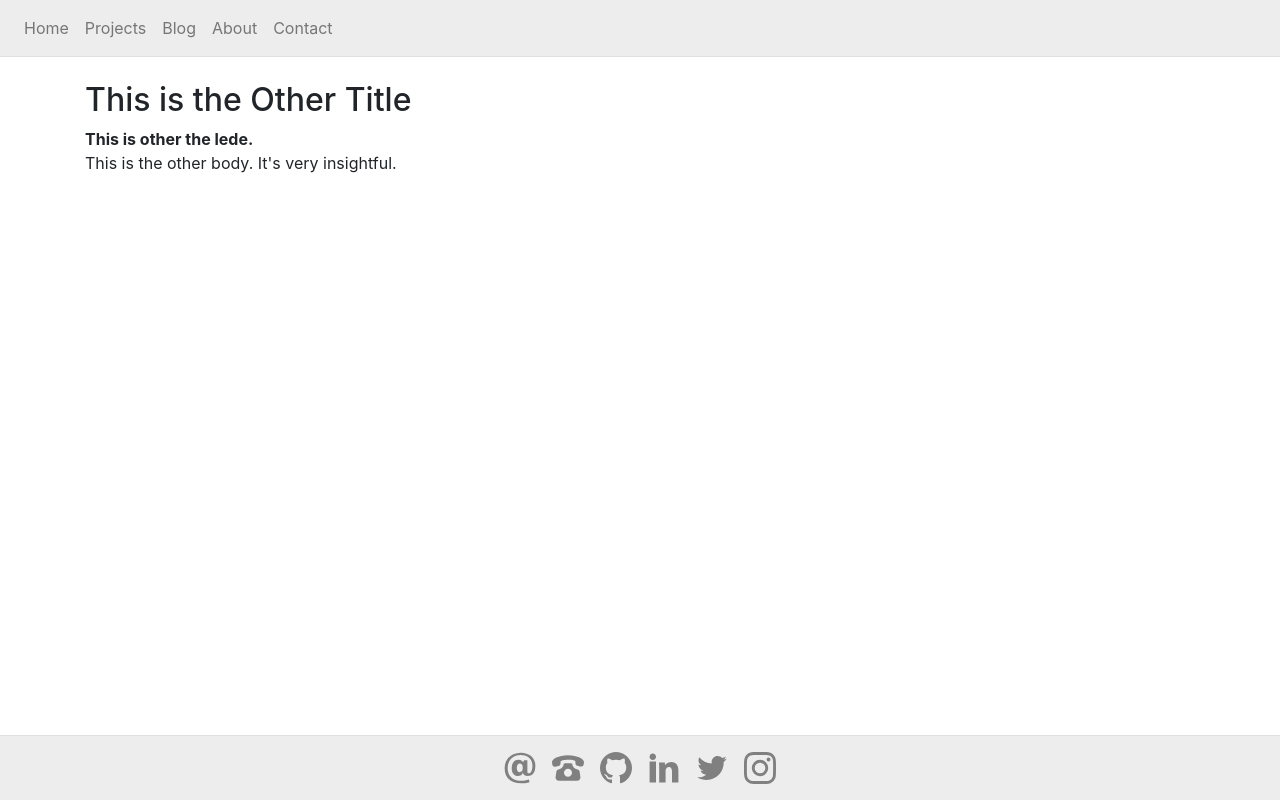
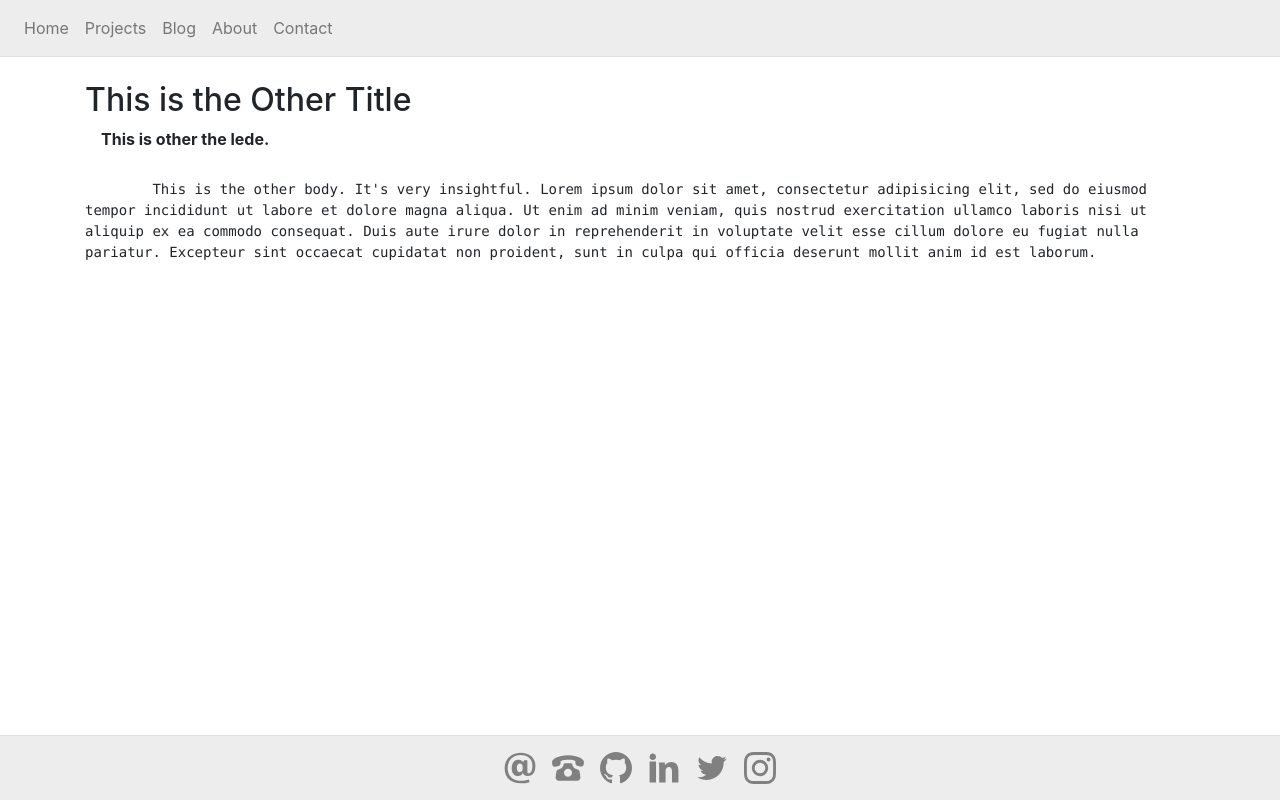
Before and after one commit to ryanmcalpin/portfolio, an Angular app: page /portfolio/blog/1 in a window 1280 px wide. Built offline with nearby package versions, Linux system fonts and the light colour scheme.

Commit message:
style blog card, change blog detail body tag to pre, style blog detail

```diff
--- a/src/app/blog-detail/blog-detail.component.css
+++ b/src/app/blog-detail/blog-detail.component.css
@@ -0,0 +1,13 @@
+.lede {
+  margin-left: 1em;
+}
+
+pre {
+  white-space: pre-wrap;       /* Since CSS 2.1 */
+  white-space: -moz-pre-wrap;  /* Mozilla, since 1999 */
+  white-space: -pre-wrap;      /* Opera 4-6 */
+  white-space: -o-pre-wrap;    /* Opera 7 */
+  word-wrap: break-word;       /* Internet Explorer 5.5+ */
+
+  margin-top: 2em;
+}
--- a/src/app/blog-detail/blog-detail.component.html
+++ b/src/app/blog-detail/blog-detail.component.html
@@ -1,3 +1,3 @@
 <h2>{{post.title}}</h2>
-<strong>{{post.lede}}</strong>
-<p>{{post.body}}</p>
+<strong class="lede">{{post.lede}}</strong>
+<pre>{{post.body}}</pre>
--- a/src/app/blog.service.ts
+++ b/src/app/blog.service.ts
@@ -9,12 +9,14 @@ export class BlogService {
       {
         title: "This is the Title",
         lede: "This is the lede.",
-        body: "This is the body. It's very insightful."
+        body: "\tThis is the body. It's very insightful. Lorem ipsum dolor sit amet, consectetur adipisicing elit, sed do eiusmod tempor incididunt ut labore et dolore magna aliqua. Ut enim ad minim veniam, quis nostrud exercitation ullamco laboris nisi ut aliquip ex ea commodo consequat. Duis aute irure dolor in reprehenderit in voluptate velit esse cillum dolore eu fugiat nulla pariatur. Excepteur sint occaecat cupidatat non proident, sunt in culpa qui officia deserunt mollit anim id est laborum.\n\n\tLorem ipsum dolor sit amet, consectetur adipisicing elit, sed do eiusmod tempor incididunt ut labore et dolore magna aliqua. Ut enim ad minim veniam, quis nostrud exercitation ullamco laboris nisi ut aliquip ex ea commodo consequat. Duis aute irure dolor in reprehenderit in voluptate velit esse cillum dolore eu fugiat nulla pariatur. Excepteur sint occaecat cupidatat non proident, sunt in culpa qui officia deserunt mollit anim id est laborum.",
+        date: "October 17, 2017"
       },
       {
         title: "This is the Other Title",
         lede: "This is other the lede.",
-        body: "This is the other body. It's very insightful."
+        body: "\tThis is the other body. It's very insightful. Lorem ipsum dolor sit amet, consectetur adipisicing elit, sed do eiusmod tempor incididunt ut labore et dolore magna aliqua. Ut enim ad minim veniam, quis nostrud exercitation ullamco laboris nisi ut aliquip ex ea commodo consequat. Duis aute irure dolor in reprehenderit in voluptate velit esse cillum dolore eu fugiat nulla pariatur. Excepteur sint occaecat cupidatat non proident, sunt in culpa qui officia deserunt mollit anim id est laborum.",
+        date: "October 17, 2017"
       }
     ]
   }
--- a/src/app/blog/blog.component.css
+++ b/src/app/blog/blog.component.css
@@ -1,3 +1,12 @@
 div.card {
   margin-bottom: 1em;
 }
+
+div.card-footer {
+  width: 15em;
+  margin-left: calc(100% - 15em);
+  padding: .5em 1em;
+  background: linear-gradient(to left, lightgrey, white);
+  border-image: linear-gradient(to left, grey, white) 1 100%;
+  border-image-slice: 1;
+}
--- a/src/app/blog/blog.component.html
+++ b/src/app/blog/blog.component.html
@@ -3,4 +3,7 @@
     <h4 class="card-title">{{post.title}}</h4>
     <p class="card-text">{{post.lede}}</p>
   </div>
+  <div class="card-footer text-muted text-right">
+    {{post.date}}
+  </div>
 </div>
```
